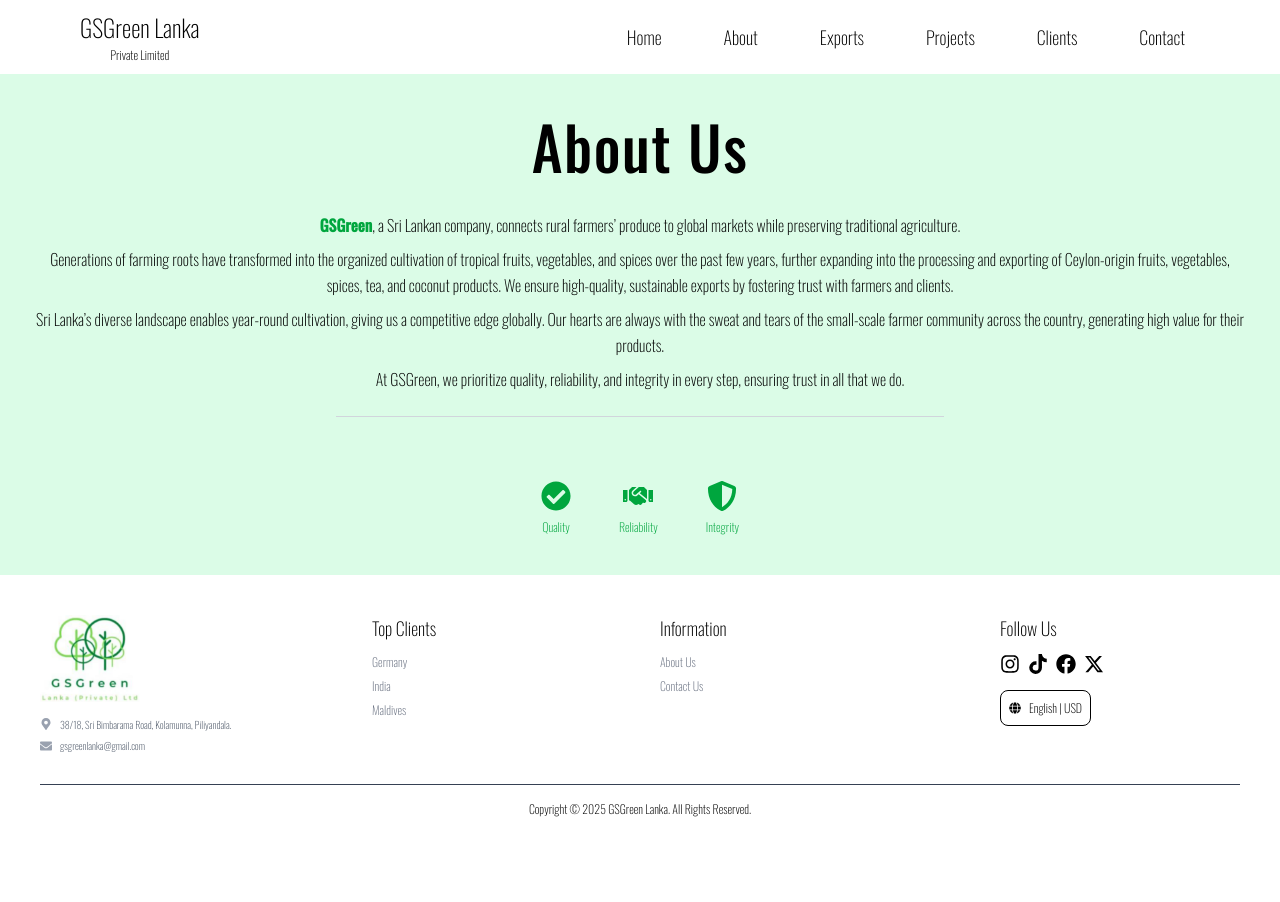
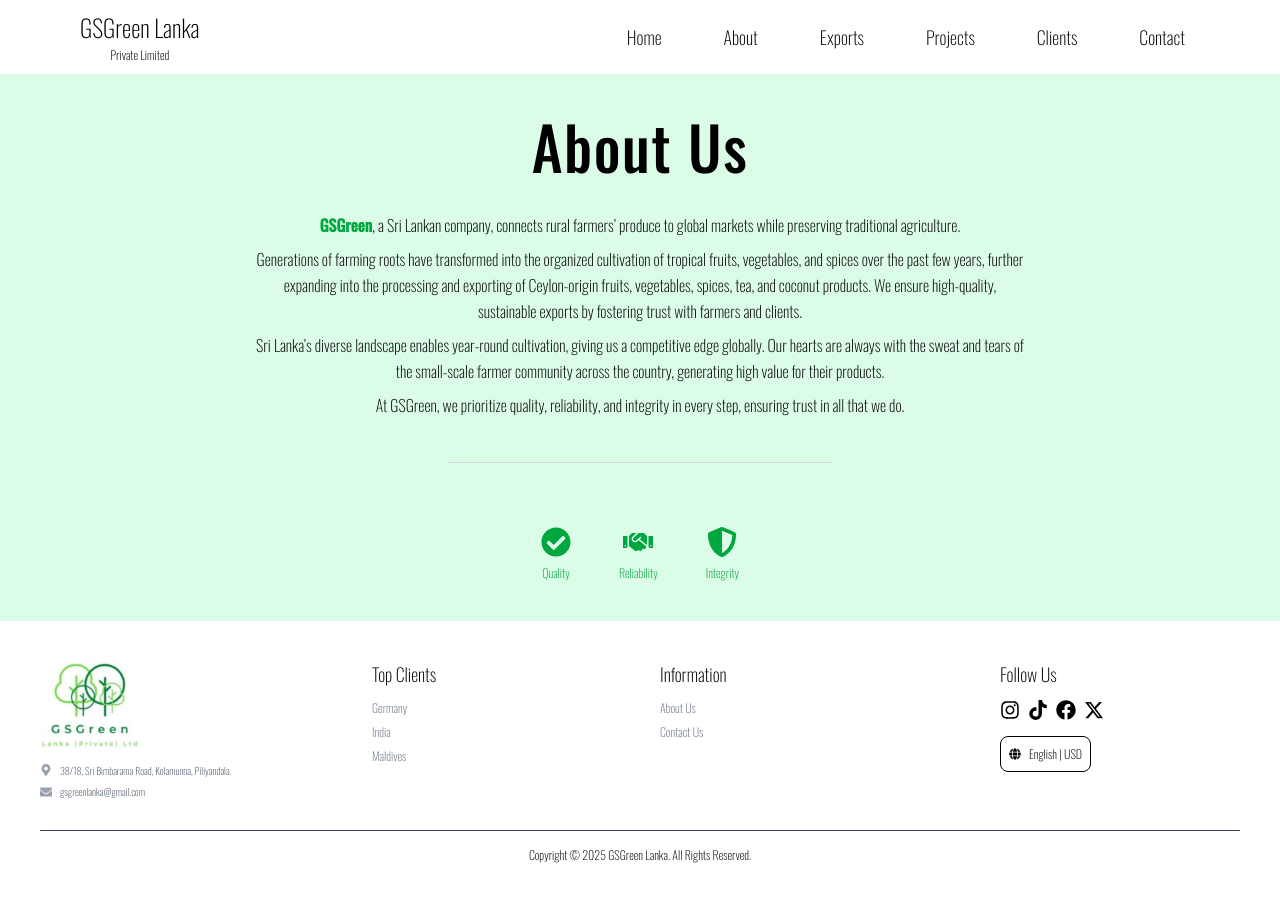
Before and after one commit to Dasundh99/spices_trade_platform, a React (Vite) app: page /about in a window 1280 px wide. Before the commit the page ends 857 px from the top, so only its background shows below. Built offline with nearby package versions, Linux system fonts and the light colour scheme.

Commit message:
added project details + 6

```diff
--- a/src/pages/About.tsx
+++ b/src/pages/About.tsx
@@ -10,14 +10,14 @@
   }, []);
 
   return (
-    <section id="about" className="w-full bg-green-100 font-lato ">
+    <section id="about" className="w-full bg-green-100 font-lato">
       {/* Main Content Wrapper */}
-      <div className="container mx-auto px-6 p-10 pt-15 md:pt-20 lg:pt-20 md:px-6 lg:px-8 flex flex-col md:flex-row gap-14">
+      <div className="container mx-auto px-6 p-10 pt-15 md:pt-20 lg:pt-20 md:px-6 lg:px-8 flex flex-col items-center gap-14">
         {/* Left Side: Text Content */}
-        <div className="w-full space-y-5">
+        <div className="w-full max-w-3xl space-y-5 flex flex-col items-center">
           {/* Separate Title Section */}
-          <div className="w-full flex justify-center pb-4">
-            <h2 className="text-4xl md:text-6xl text-black tracking-wide font-Semibold  lg:pt-9 pt-5">
+          <div className="w-full text-center pb-4">
+            <h2 className="text-4xl md:text-6xl text-black tracking-wide font-Semibold lg:pt-9 pt-5">
               About Us
             </h2>
           </div>
@@ -26,21 +26,21 @@
               <span className="font-semibold text-green-600">GSGreen</span>, a Sri Lankan company, connects rural farmers’ produce to global markets while preserving traditional agriculture.
             </p>
             <p className="text-md sm:text-md text-black leading-relaxed">
-            Generations of farming roots have transformed into the organized cultivation of tropical fruits, vegetables, and spices over the past few years, further expanding into the processing and exporting of Ceylon-origin fruits, vegetables, spices, tea, and coconut products. We ensure high-quality, sustainable exports by fostering trust with farmers and clients.
+              Generations of farming roots have transformed into the organized cultivation of tropical fruits, vegetables, and spices over the past few years, further expanding into the processing and exporting of Ceylon-origin fruits, vegetables, spices, tea, and coconut products. We ensure high-quality, sustainable exports by fostering trust with farmers and clients.
             </p>
             <p className="text-md sm:text-md text-black leading-relaxed">
-            Sri Lanka’s diverse landscape enables year-round cultivation, giving us a competitive edge globally. Our hearts are always with the sweat and tears of the small-scale farmer community across the country, generating high value for their products.
+              Sri Lanka’s diverse landscape enables year-round cultivation, giving us a competitive edge globally. Our hearts are always with the sweat and tears of the small-scale farmer community across the country, generating high value for their products.
             </p>
             <p className="text-md sm:text-md text-black leading-relaxed">
-            At GSGreen, we prioritize quality, reliability, and integrity in every step, ensuring trust in all that we do.
+              At GSGreen, we prioritize quality, reliability, and integrity in every step, ensuring trust in all that we do.
             </p>
           </div>
 
           {/* Divider Line */}
-          <hr className="border-t border-gray-300 my-6 mx-auto w-1/2" />
+          <hr className="border-t border-gray-300 my-6 w-1/2" />
 
           {/* Icons Section */}
-          <div className="flex justify-center md:justify-center gap-12 pt-10">
+          <div className="flex justify-center gap-12 pt-10">
             {/* Quality Icon */}
             <div className="flex flex-col items-center">
               <FaCheckCircle className="text-green-600 text-3xl" />
@@ -55,22 +55,11 @@
 
             {/* Integrity Icon */}
             <div className="flex flex-col items-center">
-              <FaShieldAlt className="text-green-600 text-3xl " />
+              <FaShieldAlt className="text-green-600 text-3xl" />
               <span className="text-green-600 text-xs pt-2">Integrity</span>
             </div>
           </div>
         </div>
-
-        {/* Right Side: Image with 1:1 Aspect Ratio */}
-        {/* <div className="w-full md:w-3/4 flex justify-center pt-10">
-          <div className="w-full max-w-screen-md aspect-square overflow-hidden">
-            <img
-              src={aboutImage}
-              alt="About Us"
-              className="w-full h-full object-cover transform transition duration-300 hover:scale-105 hover:contrast-110"
-            />
-          </div>
-        </div> */}
       </div>
     </section>
   );
```
